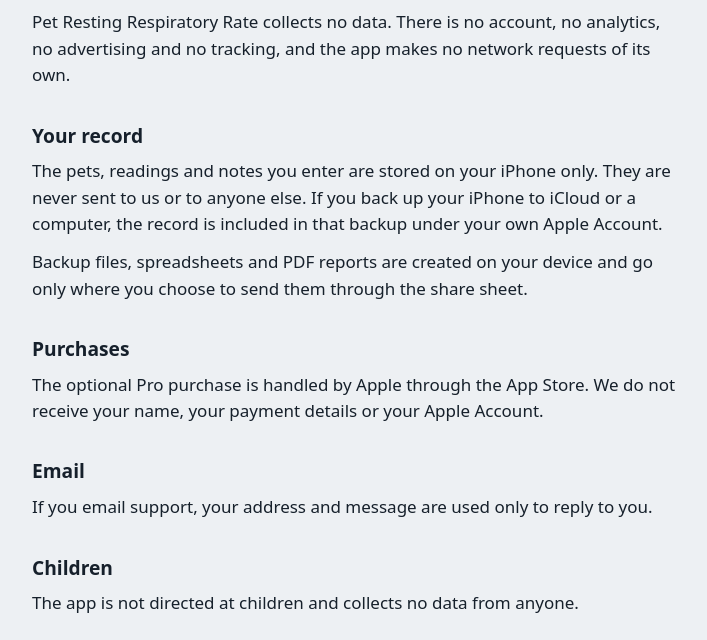
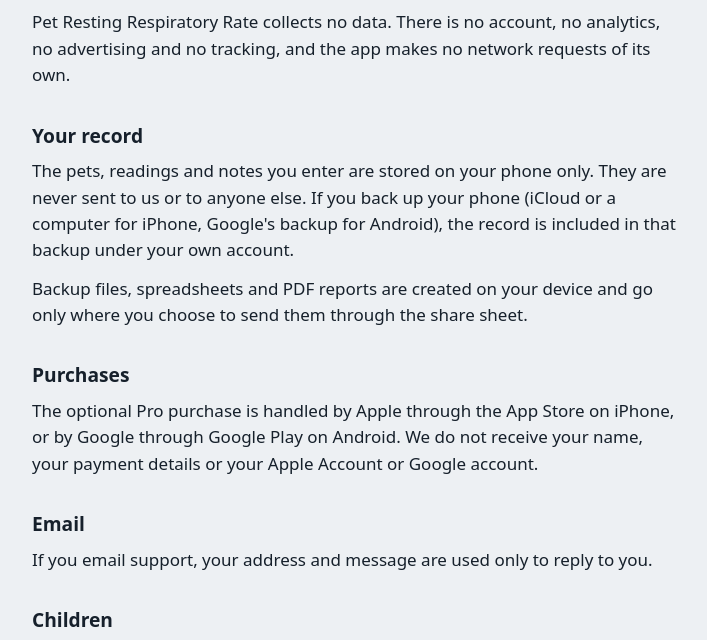
Before and after one commit to mediavanity-dev/pet-resting-respiratory-rate-support, a plain HTML site: page privacy.html in a window 1280 px wide. Shown: the part 150-790 px from the top of the page, without its empty margins (284-991 px from the left). Drawn offline with Linux system fonts and the light colour scheme.

Commit message:
Privacy policy: the app is also on Android through Google Play
Co-Authored-By: Claude Opus 5.5 <noreply@anthropic.com>

```diff
--- a/privacy.html
+++ b/privacy.html
@@ -15,11 +15,11 @@
 <p>Pet Resting Respiratory Rate collects no data. There is no account, no analytics, no advertising and no tracking, and the app makes no network requests of its own.</p>
 
 <h2>Your record</h2>
-<p>The pets, readings and notes you enter are stored on your iPhone only. They are never sent to us or to anyone else. If you back up your iPhone to iCloud or a computer, the record is included in that backup under your own Apple Account.</p>
+<p>The pets, readings and notes you enter are stored on your phone only. They are never sent to us or to anyone else. If you back up your phone (iCloud or a computer for iPhone, Google's backup for Android), the record is included in that backup under your own account.</p>
 <p>Backup files, spreadsheets and PDF reports are created on your device and go only where you choose to send them through the share sheet.</p>
 
 <h2>Purchases</h2>
-<p>The optional Pro purchase is handled by Apple through the App Store. We do not receive your name, your payment details or your Apple Account.</p>
+<p>The optional Pro purchase is handled by Apple through the App Store on iPhone, or by Google through Google Play on Android. We do not receive your name, your payment details or your Apple Account or Google account.</p>
 
 <h2>Email</h2>
 <p>If you email support, your address and message are used only to reply to you.</p>
```
